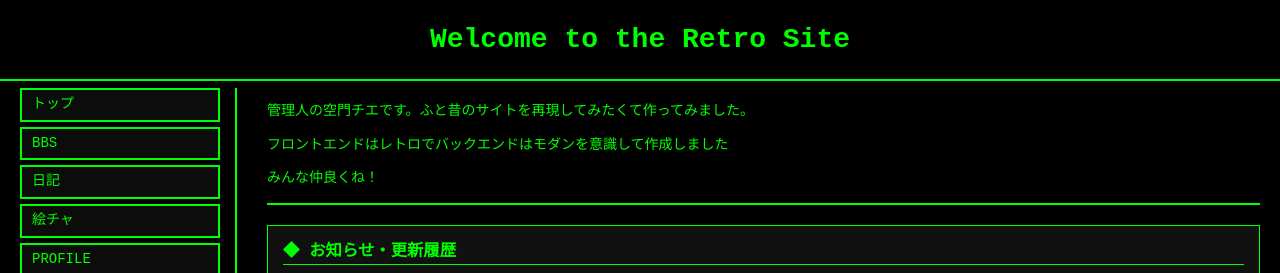
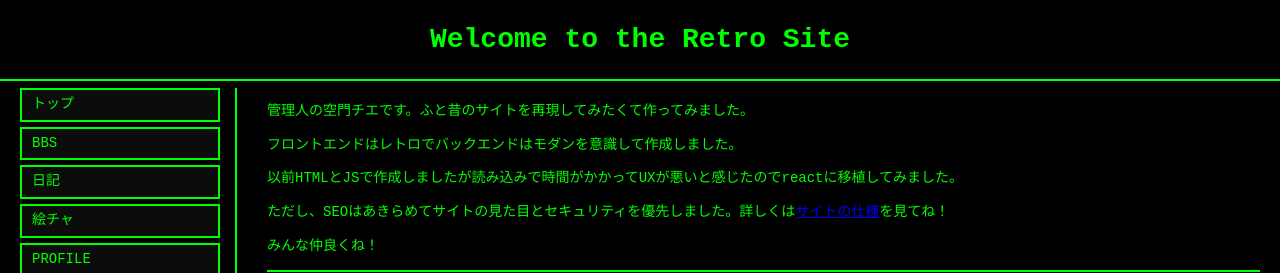
Before and after one commit to satonaka-chie9/retro-site-React, a React (Vite) app: page / in a window 1280 px wide. Shown: the top 273 px of the page. Built offline with nearby package versions, Linux system fonts and the light colour scheme; no server answers.

Commit message:
トップページの挨拶の編集

```diff
--- a/src/App.jsx
+++ b/src/App.jsx
@@ -86,7 +86,9 @@ const HomePage = ({ isAdmin }) => {
   return (
     <>
       <p>管理人の空門チエです。ふと昔のサイトを再現してみたくて作ってみました。</p>
-      <p>フロントエンドはレトロでバックエンドはモダンを意識して作成しました</p>
+      <p>フロントエンドはレトロでバックエンドはモダンを意識して作成しました。</p>
+      <p>以前HTMLとJSで作成しましたが読み込みで時間がかかってUXが悪いと感じたのでreactに移植してみました。</p>
+      <p>ただし、SEOはあきらめてサイトの見た目とセキュリティを優先しました。詳しくは<a href="#specs-section">サイトの仕様</a>を見てね！<br /></p>
       <p>みんな仲良くね！</p>
       <hr />
 
```
